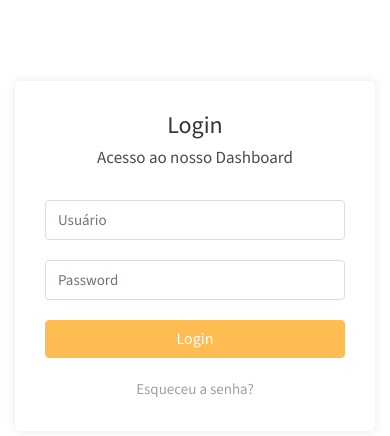
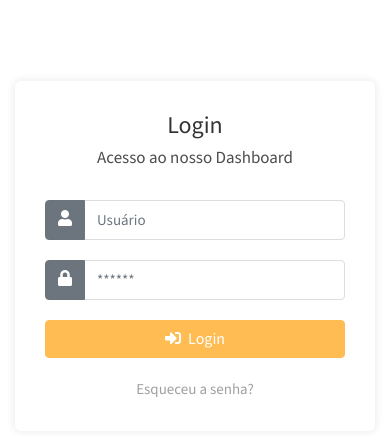
Before and after one commit to marcosmapl/wte-dashboard, a Django app: page / in a window 390 px wide. Shown: the part 166-602 px from the top of the page. Run offline with Django 3.2, Linux system fonts and the light colour scheme; parts of the project's set-up code (start-up, migrations or seed data) failed here and were passed over; some libraries are stand-ins or nearby versions.

Commit message:
ui(login): add Bootstrap grid style and FAS icons

```diff
--- a/templates/authentication/login.html
+++ b/templates/authentication/login.html
@@ -48,14 +48,44 @@
                      <!-- Login Form -->
                      <form method="POST" action="{% url 'login' %}">
                         {% csrf_token %}
+                        <div class="row">
+
+                           <div class="col-xl-1 col-sm-1"></div>
+                           <div class="col-xl-10 col-sm-10">
                               <div class="form-group">
+                                 <div class="input-group">
+                                    <div class="input-group-prepend">
+                                       <span class="btn btn-secondary"><i class="fa-solid fa-user"></i></span>
+                                    </div>
                                     <input class="form-control" type="text" name="username" placeholder="Usuário" required>
                                  </div>
+                              </div>
+                           </div>
+                           <div class="col-xl-1 col-sm-1"></div>
+
+                           <div class="col-xl-1 col-sm-1"></div>
+                           <div class="col-xl-10 col-sm-12">
                               <div class="form-group">
-                           <input class="form-control" type="password" name="password" placeholder="Password" required>
+                                 <div class="input-group">
+                                    <div class="input-group-prepend">
+                                       <span class="btn btn-secondary"><i class="fa-solid fa-lock"></i></span>
                                     </div>
+                                    <input class="form-control" type="password" name="password" placeholder="******" required>
+                                 </div>
+                              </div>
+                           </div>
+                           <div class="col-xl-1 col-sm-1"></div>
+
+                           <div class="col-xl-3 col-sm-1"></div>
+                           <div class="col-xl-6 col-sm-10">
                               <div class="form-group">
-                           <button class="btn btn-primary btn-block" type="submit">Login</button>
+                                 <button class="btn btn-primary btn-block" type="submit">
+                                    <i class="fa-solid fa-right-to-bracket mr-1"></i>
+                                    Login
+                                 </button>
+                              </div>
+                           </div>
+                           <div class="col-xl-3 col-sm-1"></div>
                         </div>
                      </form>
 
```
Lines whose indentation alone changed are shown as unchanged.
